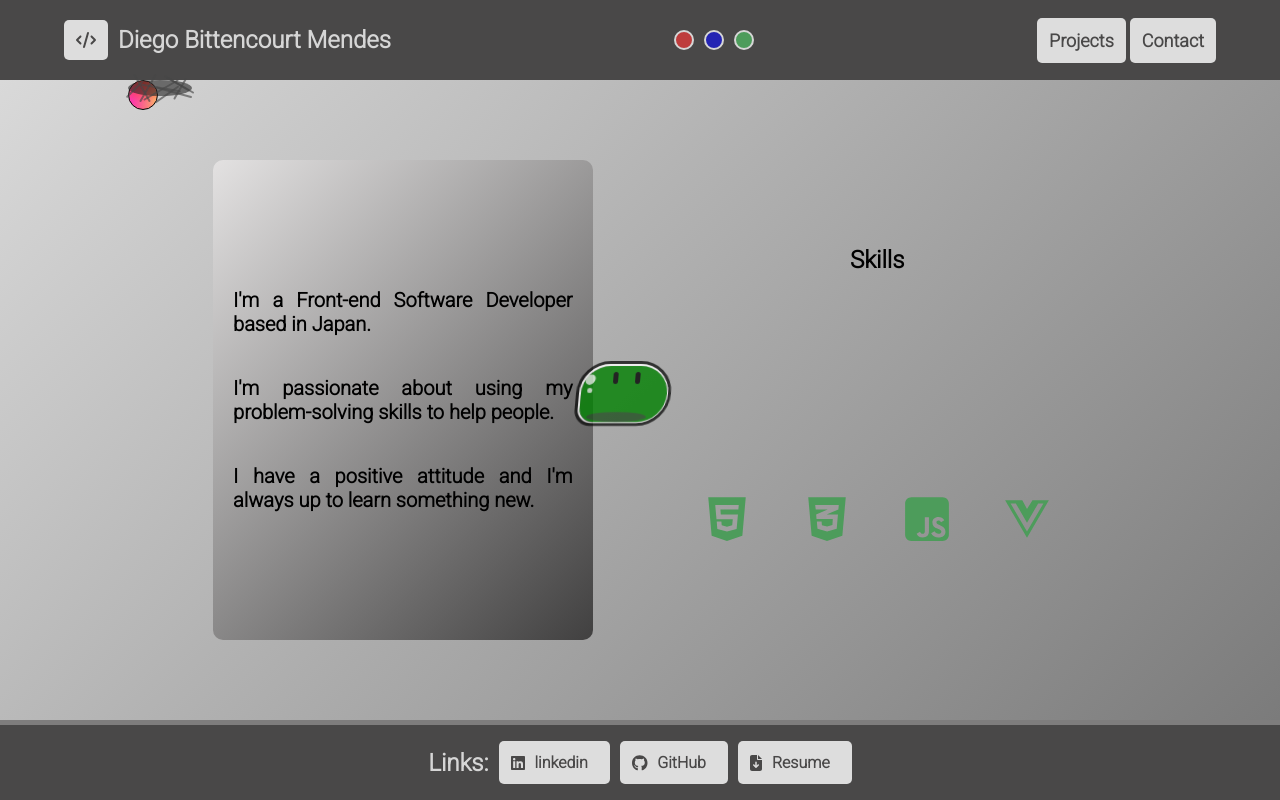
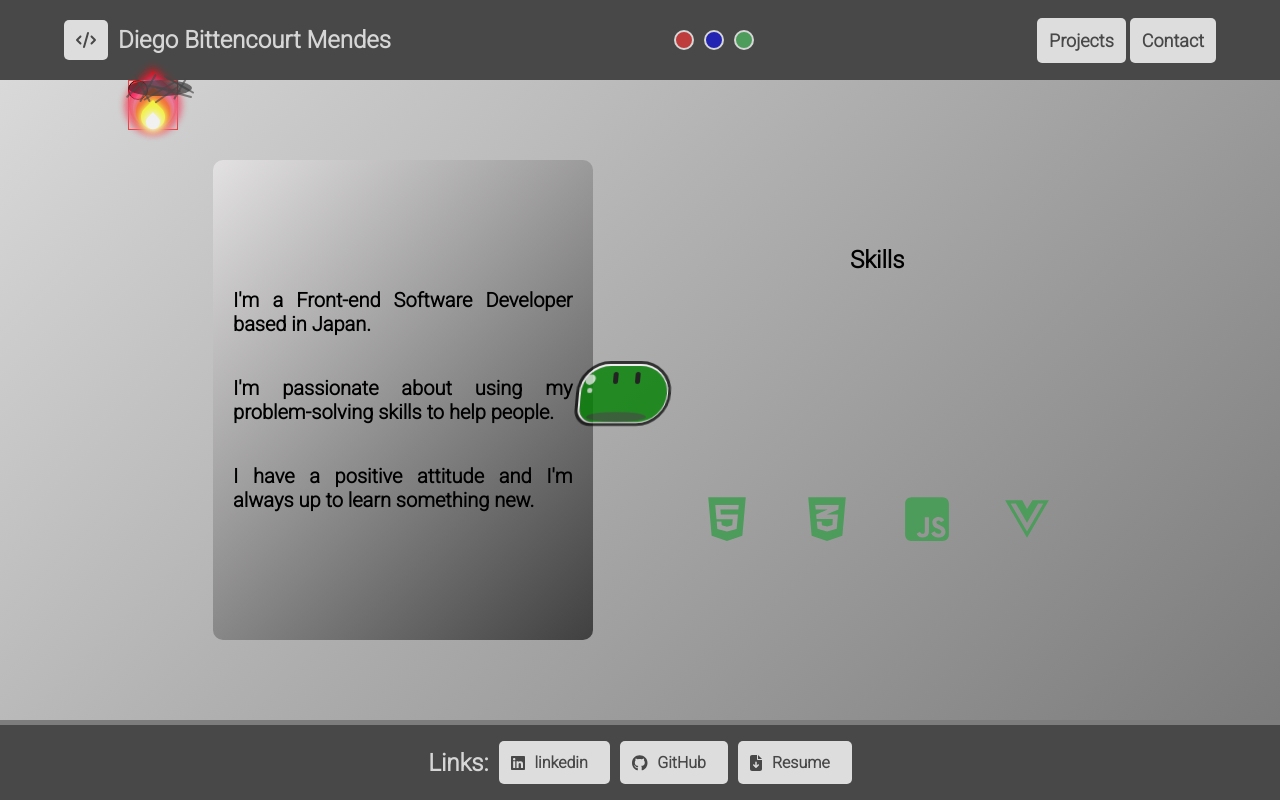
Before and after one commit to Diego-Bittencourt/portfolio_page, a Vue app: page / in a window 1280 px wide. Built offline with nearby package versions, Linux system fonts and the light colour scheme.

Commit message:
CHORE - flame, fireball and burn positioned

```diff
--- a/src/components/slime/AfterBurn.vue
+++ b/src/components/slime/AfterBurn.vue
@@ -1,5 +1,14 @@
 <template>
   <div class="fireball" :style="fireBallPosition"></div>
+  <div class="flamewrapper" :style="flamePosition">
+    <div class="innerflamewrapper">
+      <div class="flame redflame"></div>
+      <div class="flame pinkflame"></div>
+      <div class="flame orangeflame"></div>
+      <div class="flame yellowflame"></div>
+      <div class="flame whiteflame"></div>
+    </div>
+  </div>
   <div class="burnwrap" :style="burnPosition">
     <div class="scratchwrapper">
       <div class="scratch scar1"></div>
@@ -27,7 +36,9 @@ export default {
       positionY: 10,
       slimeDirection: 1,
       fireBallX: 10,
-      fireBallY: 10
+      fireBallY: 10,
+      flameX:10,
+      flameY:10
     };
   },
   methods: {
@@ -36,13 +47,17 @@ export default {
     },
     updatePosition(numbY, numbX) {
       this.positionY = numbY + 7;
-      this.positionX = 3 + numbX + 10*this.direction;
+      this.positionX = 3 + numbX + 10 * this.direction;
     },
     castFireBall(numbY, numbX) {
       console.log(numbY, numbX);
-      this.fireBallX = 3.7 + numbX + 10*this.direction;
+      this.fireBallX = 4.8 + numbX + 10 * this.direction;
       this.fireBallY = 3.7 + numbY;
     },
+    flameActivate(numbY, numbX) {
+      this.flameX = 3.7 + numbX + 10 * this.direction;
+      this.flameY = numbY;
+    }
   },
   computed: {
     burnPosition() {
@@ -58,15 +73,19 @@ export default {
       // }
     },
     fireBallPosition() {
-      console.log("positao", this.fireBallY)
+      console.log("positao", this.fireBallY);
       return "top: " + this.fireBallY + "%; left: " + this.fireBallX + "%;";
     },
+    flamePosition() {
+      return "top: " + this.flameY + "%; left: " + this.flameX + "%;"
+    }
   },
   watch: {
     fireSpell(val) {
       console.log("eita");
       this.updatePosition(this.posY, this.posX);
       this.castFireBall(this.posY, this.posX);
+      this.flameActivate(this.posY, this.posX);
       this.resetSpell();
       return val;
     },
@@ -75,12 +94,71 @@ export default {
 </script>
 
 <style scoped>
+.flamewrapper {
+  opacity: 0.7;
+  height: 50px;
+  width: 50px;
+  position: absolute;
+  border: 1px solid red;
+  z-index: 5;
+}
+
+.innerflamewrapper {
+  position: relative;
+  height: 100%;
+  width: 100%;
+  display: flex;
+  align-items: center;
+  justify-content: center;
+}
+
+.flame {
+  border-radius: 50% 0 50% 50%;
+  position: absolute;
+  transform: rotate(-45deg);
+}
+
+.whiteflame {
+  background-color: white;
+  width: 30%;
+  height: 30%;
+  box-shadow: 0px 0px 9px 2px white;
+}
+.yellowflame {
+  background-color: yellow;
+  width: 50%;
+  height: 50%;
+  box-shadow: 0px 0px 6px 2px yellow;
+}
+.orangeflame {
+  background-color: orangered;
+  width: 70%;
+  height: 70%;
+  box-shadow: 0px 0px 8px 3px orangered;
+}
+.pinkflame {
+  background-color: rgb(236, 99, 207);
+  width: 85%;
+  height: 85%;
+  box-shadow: 0px 0px 10px 3px rgb(236, 99, 207);
+}
+.redflame {
+  background-color: red;
+  width: 100%;
+  height: 100%;
+  box-shadow: 0px 0px 8px 3px red;
+}
+
+.flame {
+  position: absolute;
+  bottom: 0;
+}
 
 .fireball {
   position: absolute;
   border-radius: 50%;
-  height: 30px;
-  width: 30px;
+  height: 20px;
+  width: 20px;
   background: radial-gradient(
       circle at 50% 0,
       rgba(255, 0, 0, 0.5),
```
